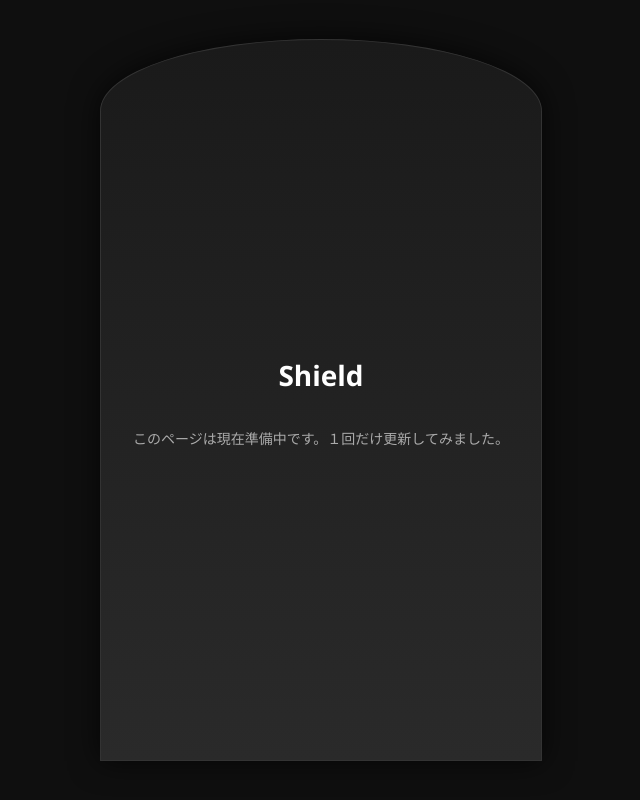
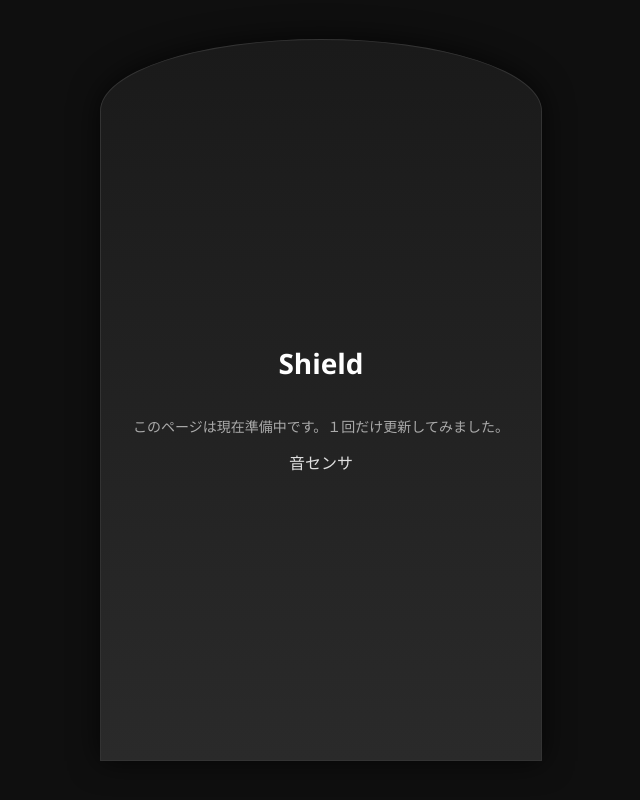
Before and after one commit to Makoto-Kitazawa/my-website, a plain HTML site: page index.html in a window 1280 px wide. Shown: the whole page, without its empty margins (319-959 px from the left). Drawn offline with Linux system fonts and the light colour scheme.

```diff
--- a/index.html
+++ b/index.html
@@ -10,6 +10,7 @@
   <div class="shield">
     <h1>Shield</h1>
     <p>このページは現在準備中です。１回だけ更新してみました。</p>
+    <a hred="./soundwave/index.html">音センサ</a>
   </div>
 </body>
 </html>
```
